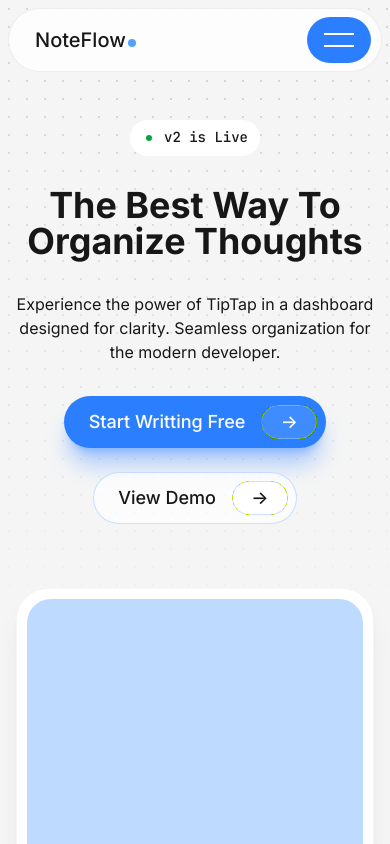
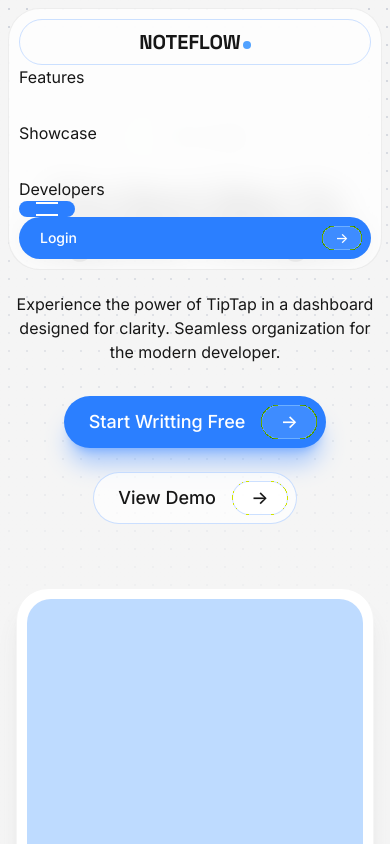
Before and after one commit to Prateek1789/Notes-App, a Next.js app in the folder v2-nextjs/: page / in a window 390 px wide. Shown: the top 844 px of the page. Built offline with nearby package versions, Linux system fonts and the light colour scheme.

Commit message:
Chore: Refactored Navbar component to have clean and DRY structure with the help of css grid

```diff
--- a/v2-nextjs/src/components/layout/NavBar.tsx
+++ b/v2-nextjs/src/components/layout/NavBar.tsx
@@ -1,11 +1,10 @@
 "use client"
 
-import { useState, useEffect } from "react";
+import { useState } from "react";
 import Button from "../ui/Button";
 
 const Navbar = () => {
-	const mobileWidth = 640;
-	const [isMobile, setIsMobile] = useState(window.innerWidth <= mobileWidth);
+	const [isMobileMenuOpen, setIsMobileMenuOpen] = useState(false);
 
 	const navLinks = [
     { name: 'Features', href: '#feature' },
@@ -26,60 +25,53 @@ const Navbar = () => {
     }
 	};
 
-	useEffect(() => {
-		const handleResize = () => {
-			const width = window.innerWidth;
-			setIsMobile(width <= mobileWidth);
-		};
-
-		window.addEventListener("resize", handleResize);
-
-		return () => window.removeEventListener("resize", handleResize);
-	}, []);
-
 	return (
-    <nav className="w-full h-16 py-2 px-2.5 flex justify-between items-center bg-white/80 backdrop-blur-lg border border-neutral-200/70 rounded-full">
-			<div id="logo"
-					 className="ml-4 flex items-center justify-center gap-2">
-				{/* <span className="w-10 h-10 bg-black rounded-full"></span> */}
-				<span className="text-xl font-medium flex items-baseline-last justify-center gap-0.5">
+  	<nav className={`w-full ${isMobileMenuOpen && 'open'} p-2.5 px-2.5 bg-white/80 backdrop-blur-lg border border-neutral-200/70 rounded-4xl transition-all duration-300 ease-out overflow-hidden`}>
+			{/* Logo container */}
+			<div className="h-full p-2 px-2.5 flex items-center justify-center gap-2.5 border border-primary-ghost rounded-full [grid-area:logo]">
+				<span className="text-xl font-extrabold font-grotesk uppercase flex items-baseline-last justify-center gap-0.5">
 					NoteFlow
 					<span className="w-2 h-2 rounded-full bg-blue-400"></span>
 				</span>
 			</div>
 
-			{isMobile &&
-				<button className="w-16 h-full px-4 rounded-full bg-primary flex flex-col items-center justify-center gap-2.5">
-					<div className="w-full h-0.5 bg-white"></div>
-					<div className="w-full h-0.5 bg-white"></div>
-				</button>
-			}
-
-			{!isMobile && (
-				<ul className="flex gap-8 items-center">
+			{/* Nav links */}
+			<div className="w-full h-auto overflow-hidden [grid-area:links]">
+				<ul className={`w-auto h-full flex flex-col justify-center items-start gap-8 md:flex-row md:justify-center md:items-center transition-all duration-300`}>
 					{navLinks.map(link => {
 						return (
 							<li key={link.href}>
-								<a href={link.href}
-									 onClick={(e) => handleNavClick(e, link.href)}
-									 className="">{link.name}</a>
+								<a href={link.href} className="" onClick={(e) => handleNavClick(e, link.href)}>
+									{link.name}
+								</a>
 							</li>
 						)
 					})}
 				</ul>
-			)}
+			</div>
 
-			{!isMobile &&
-				<Button className="pl-5 pr-2"
+			{/* Hamburger menu button, only visible in screen sizes < 768px */}
+			<button className="w-14 h-full px-4 rounded-full bg-primary flex flex-col items-center justify-center gap-2.5 md:hidden [grid-area:menu]"
+							onClick={() => setIsMobileMenuOpen(prev => !prev)}
+							aria-expanded={isMobileMenuOpen}
+							aria-label="Toggle Navigation Menu">
+				<div className="w-full h-0.5 bg-white"></div>
+				<div className="w-full h-0.5 bg-white"></div>
+			</button>
+
+			{/* Login button */}
+			<div className="w-full h-auto overflow-hidden [grid-area:login]">
+				<Button className={`w-full h-full md:flex justify-between md:w-auto pl-5 pr-2`}
 								intent="primary"
-								size="sm">
+								size={isMobileMenuOpen ? "md" : 'sm'}>
 					Login
-					<span className="h-full w-10 py-0.25 flex place-content-center rounded-full border border-blue-300/60 bg-blue-300/20">
+					<span className="h-full w-10 py-0.25 flex justify-center items-center rounded-full border border-blue-300/60 bg-blue-300/20">
           	<span className="text-inheret group-hover/btn:translate-x-1.5 transition-transform duration-400">
             	{"->"}
           	</span>
         	</span>
-				</Button>}
+				</Button>
+			</div>
   	</nav>
   )
 };
```
Lines whose indentation alone changed are shown as unchanged.
